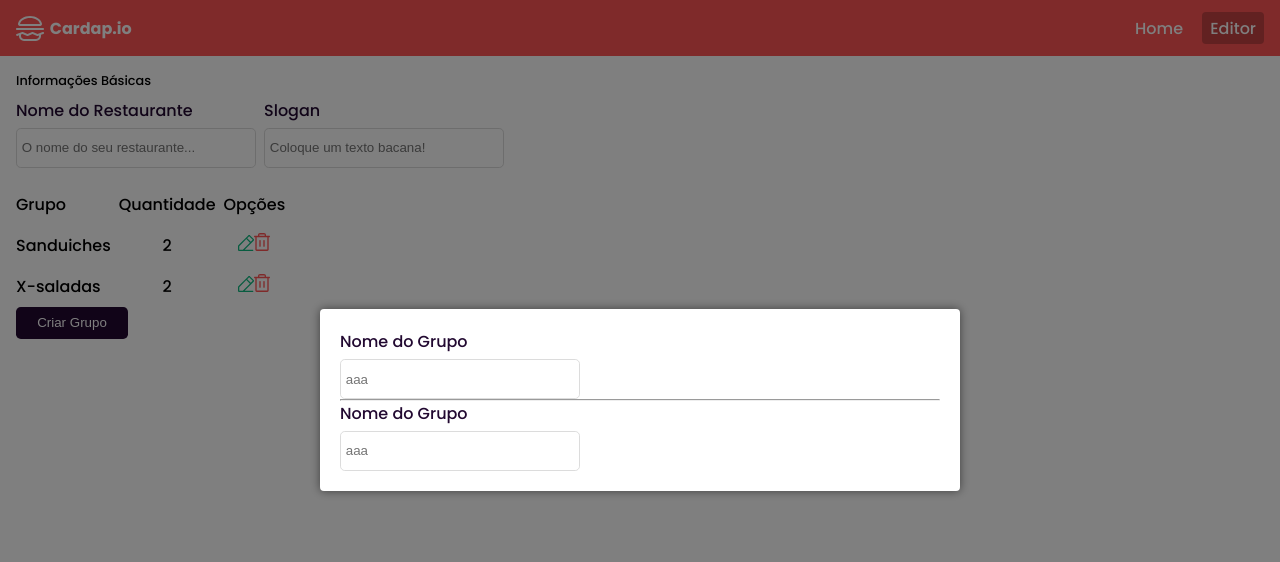
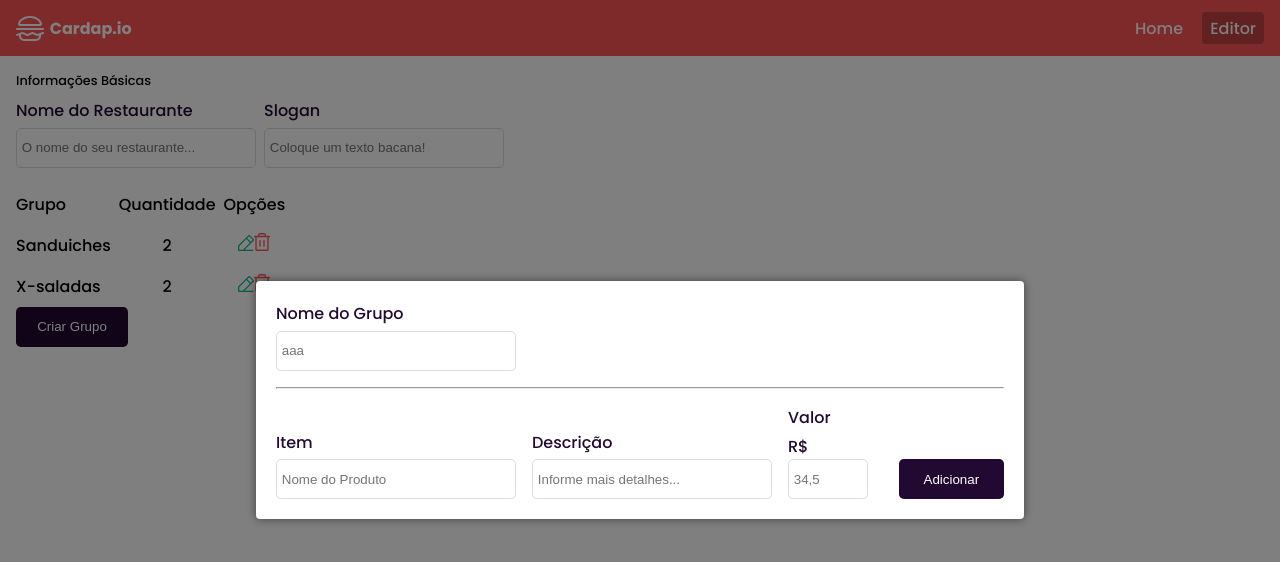
Before and after one commit to WillDavid/saphyr-fornecedores-frontend, a Nuxt app: page /editor in a window 1280 px wide. Both pictures are taken after a click on the button "Criar Grupo". Shown: the top 562 px of the page. Built offline with nearby package versions, Linux system fonts and the light colour scheme.

Commit message:
Modal Finalizado

```diff
--- a/components/Button.vue
+++ b/components/Button.vue
@@ -14,7 +14,7 @@ export default Vue.extend({
 <style lang="scss" scoped>
 .button-container {
     width: 7rem;
-    height: 2rem;
+    height: 2.5rem;
     border: none;
     border-radius: 0.3rem;
     color: var(--white);
--- a/components/Input.vue
+++ b/components/Input.vue
@@ -1,5 +1,14 @@
 <template>
-  <div class="input-container">
+  <div class="input-container money" v-if="type=='money'">
+    <span>{{ label }}</span>
+    <div>
+      <span>R$</span>
+      <input type="number" :placeholder="placeholder" v-model="inputValue" @input="updateValue">
+    </div>
+
+  </div>
+
+  <div class="input-container" v-else>
     <span>{{ label }}</span>
     <input type="text" :placeholder="placeholder" v-model="inputValue" @input="updateValue">
   </div>
@@ -11,7 +20,8 @@ export default Vue.extend({
     props: {
         label: String,
         placeholder: String,
-        value: String
+        value: String,
+        type: String,
     },
 
     data() {
@@ -44,4 +54,11 @@ export default Vue.extend({
     }
 
 }
+
+.money {
+
+  input {
+    width: 5rem;
+  }
+}
 </style>
--- a/components/Modal.vue
+++ b/components/Modal.vue
@@ -4,11 +4,13 @@
       <div class="modal-content">
         <Input label="Nome do Grupo" placeholder="aaa"/>
 
-        <hr />
+        <hr style="margin: 1rem 0"/>
         <div class="product-content">
-            <Input label="Nome do Grupo" placeholder="aaa"/>
+            <Input label="Item" placeholder="Nome do Produto"/>
+            <Input label="Descrição" placeholder="Informe mais detalhes..."/>
+            <Input label="Valor" placeholder="34,5" type="money"/>
+            <Button title="Adicionar" />
         </div>
-
 
       </div>
     </div>
@@ -53,7 +55,7 @@
     }
     .modal-content {
         position: relative;
-        width: 50%;
+        width: 60%;
         max-width: 90%;
         max-height: 90%;
         overflow: auto;
@@ -61,6 +63,12 @@
         border-radius: 4px;
         box-shadow: 0 0 10px rgba(0, 0, 0, 0.5);
         padding: 20px;
+
+        .product-content {
+            display: flex;
+            align-items: flex-end;
+            gap: 1rem;
+        }
     }
 
   }
```
